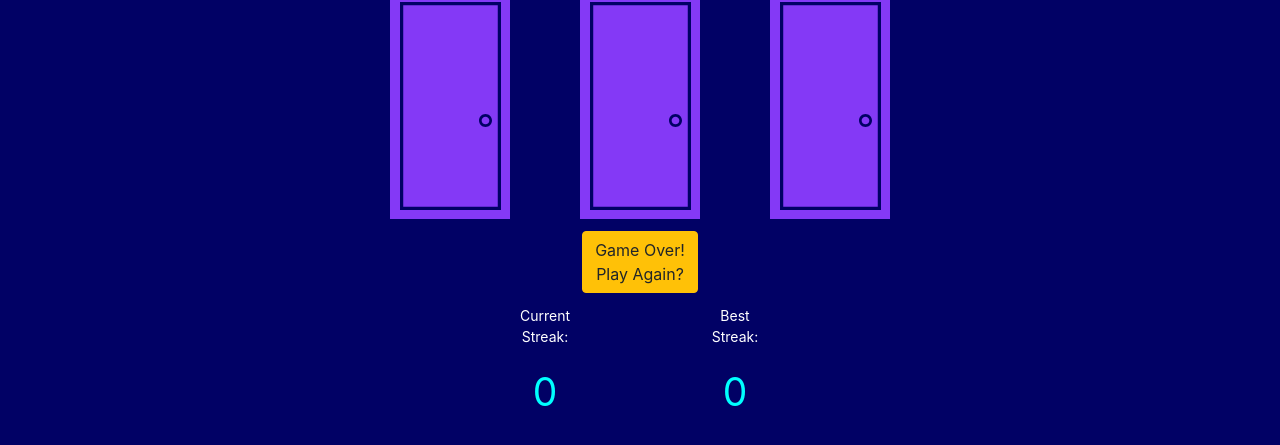
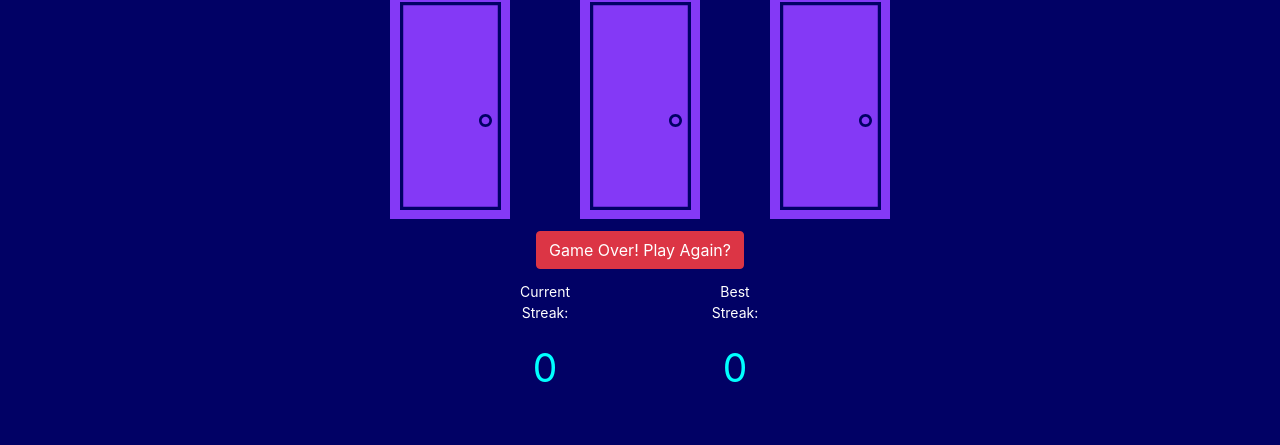
Before and after one commit to hirengondhiya/choreboat, a plain HTML site: page index.html in a window 1280 px wide. Shown: the part 375-820 px from the top of the page. Drawn offline with nearby package versions, Linux system fonts and the light colour scheme; a script that the page names is missing.

Commit message:
removed line break on play again button

```diff
--- a/index.html
+++ b/index.html
@@ -87,8 +87,8 @@
           <img class="door cursor-pointer" src="assets/img/closed_door.svg" />
         </div>
         <div class="col-sm-12 text-center py-1">
-          <button id="play-again" class="btn btn-warning" type="button">
-            <span>Game Over! <br />Play Again?</span></button
+          <button id="play-again" class="btn btn-danger" type="button">
+            <span>Game Over! Play Again?</span></button
           ><span id="good-luck" class="text-dark bg-warning btn hide" id="good-luck-msg"
             >Good Luck!</span
           >
```
